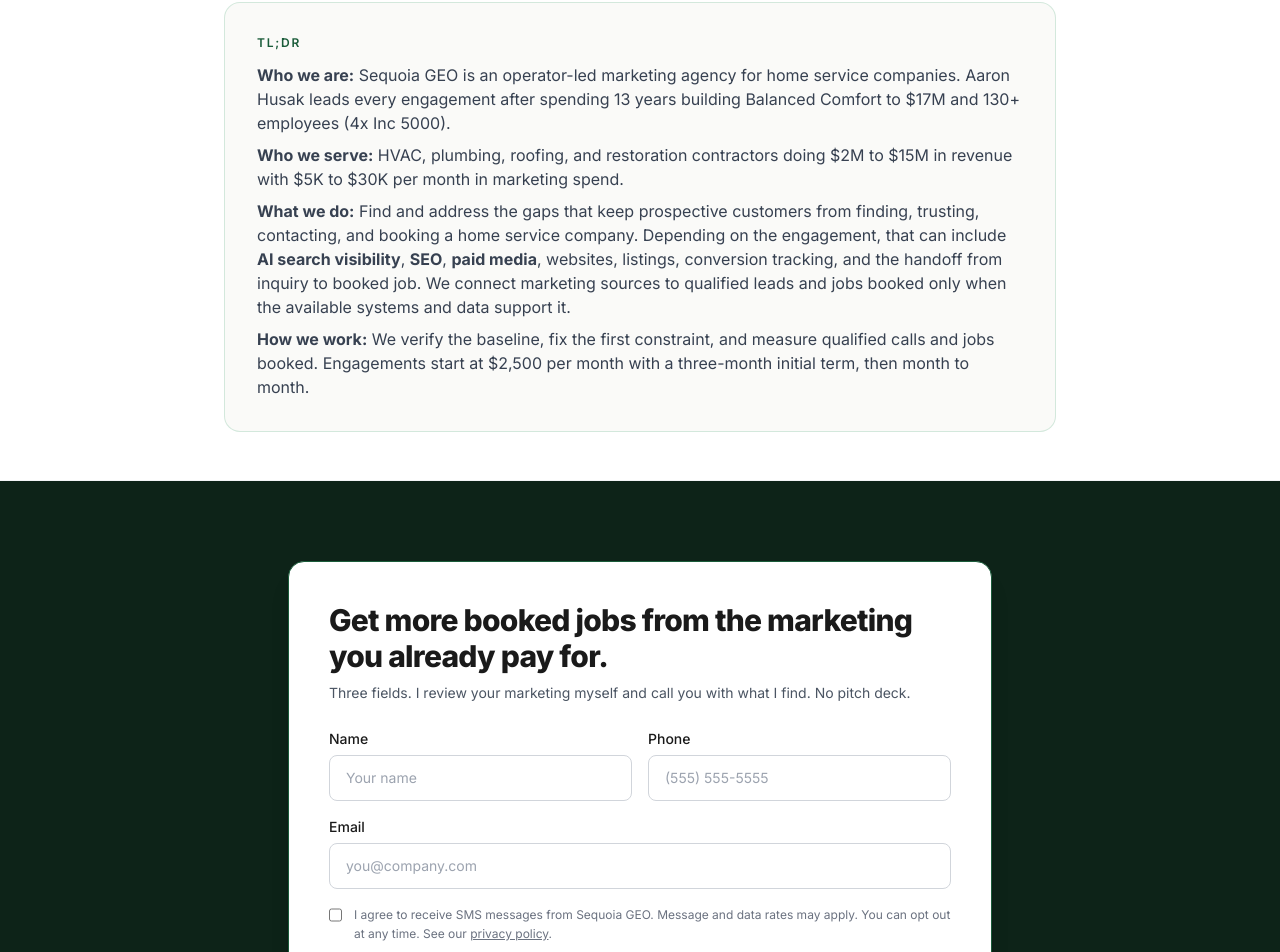
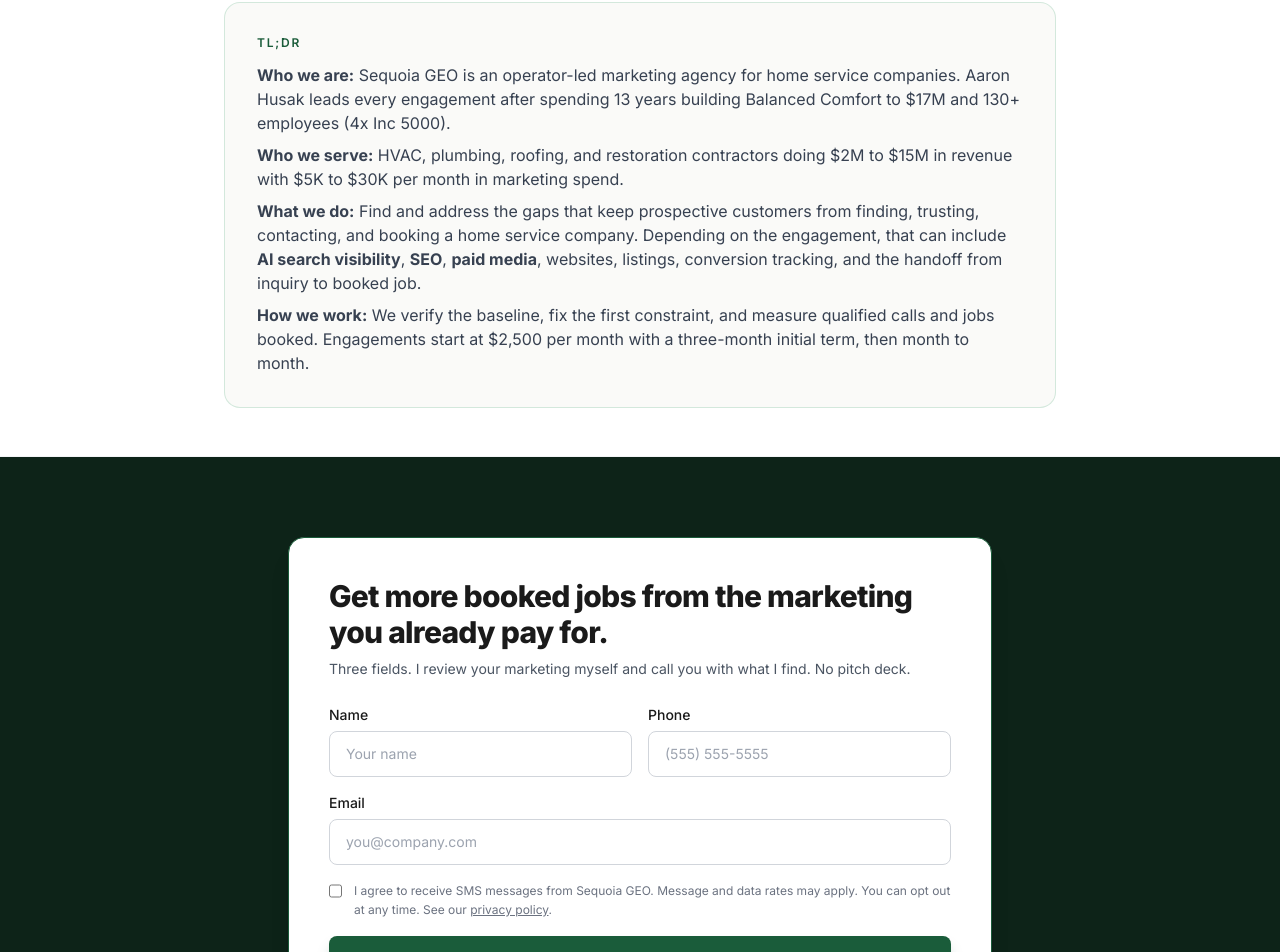
Before and after one commit to SequoiaGeo/next-website, a Next.js app: page / in a window 1280 px wide. Shown: the part 1137-2089 px from the top of the page. Built offline with nearby package versions, Linux system fonts and the light colour scheme; no server answers.

Commit message:
Remove conditional attribution claim

```diff
--- a/src/app/page.tsx
+++ b/src/app/page.tsx
@@ -46,7 +46,7 @@ export default function Home() {
             <ul className="space-y-2 text-base text-gray-700">
               <li><strong>Who we are:</strong> Sequoia GEO is an operator-led marketing agency for home service companies. Aaron Husak leads every engagement after spending 13 years building Balanced Comfort to $17M and 130+ employees (4x Inc 5000).</li>
               <li><strong>Who we serve:</strong> HVAC, plumbing, roofing, and restoration contractors doing $2M to $15M in revenue with $5K to $30K per month in marketing spend.</li>
-              <li><strong>What we do:</strong> Find and address the gaps that keep prospective customers from finding, trusting, contacting, and booking a home service company. Depending on the engagement, that can include <strong>AI search visibility</strong>, <strong>SEO</strong>, <strong>paid media</strong>, websites, listings, conversion tracking, and the handoff from inquiry to booked job. We connect marketing sources to qualified leads and jobs booked only when the available systems and data support it.</li>
+              <li><strong>What we do:</strong> Find and address the gaps that keep prospective customers from finding, trusting, contacting, and booking a home service company. Depending on the engagement, that can include <strong>AI search visibility</strong>, <strong>SEO</strong>, <strong>paid media</strong>, websites, listings, conversion tracking, and the handoff from inquiry to booked job.</li>
               <li><strong>How we work:</strong> We verify the baseline, fix the first constraint, and measure qualified calls and jobs booked. Engagements start at $2,500 per month with a three-month initial term, then month to month.</li>
             </ul>
           </div>
```
Also changed, not shown: 1 other file (tests, documents, lock files or other folders).
